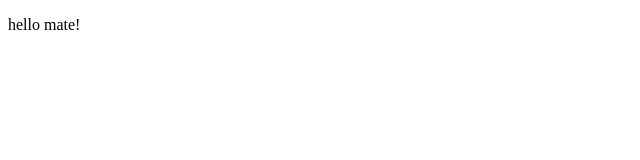
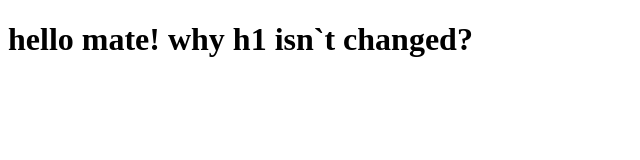
Before and after one commit to UserJakh/cursera-test, a plain HTML site: page site/index.html in a window 1280 px wide. Shown: the whole page, without its empty margins (0-640 px from the left). Drawn offline with Linux system fonts and the light colour scheme.

Commit message:
Small addition

```diff
--- a/site/index.html
+++ b/site/index.html
@@ -6,6 +6,6 @@
     <title>hello bro!</title>
 </head>
 <body>
-  <P>hello mate!</P>
+  <h1>hello mate! why h1 isn`t changed? </h1>
 </body>
 </html>
```
